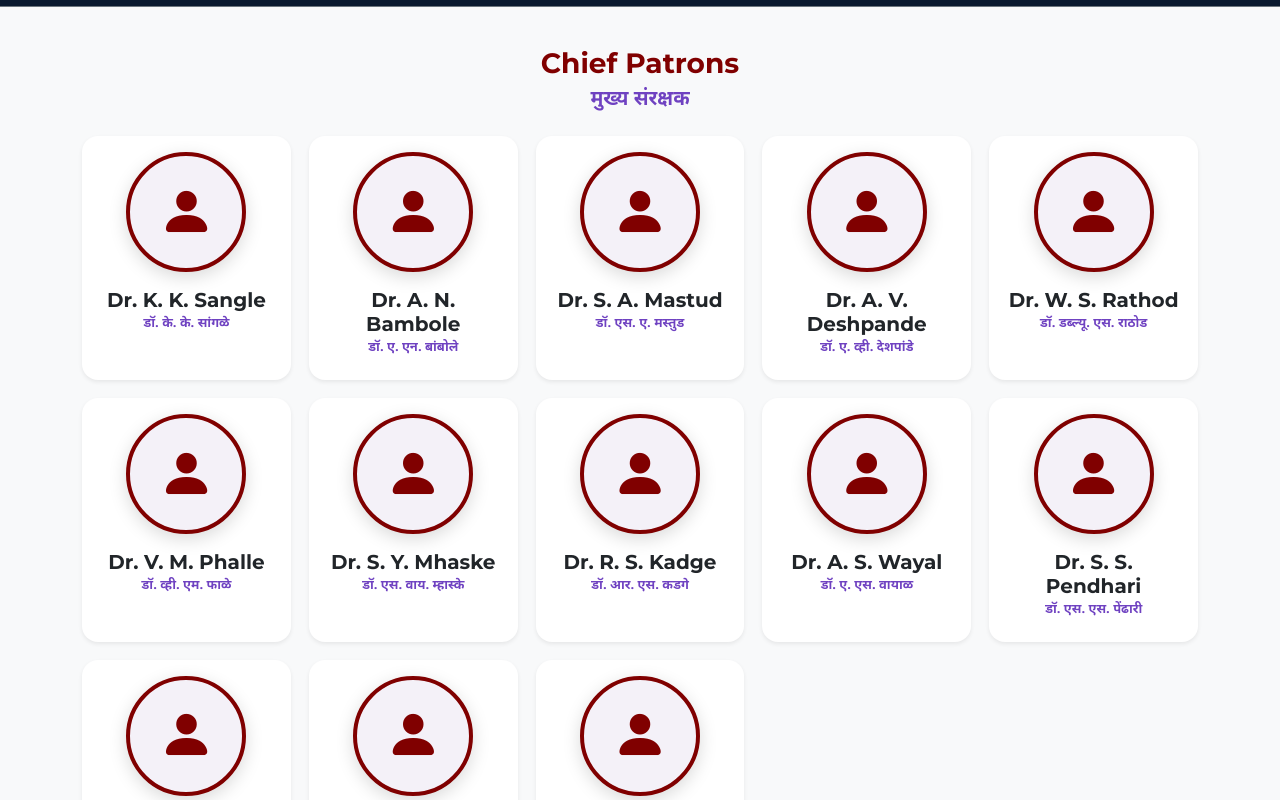
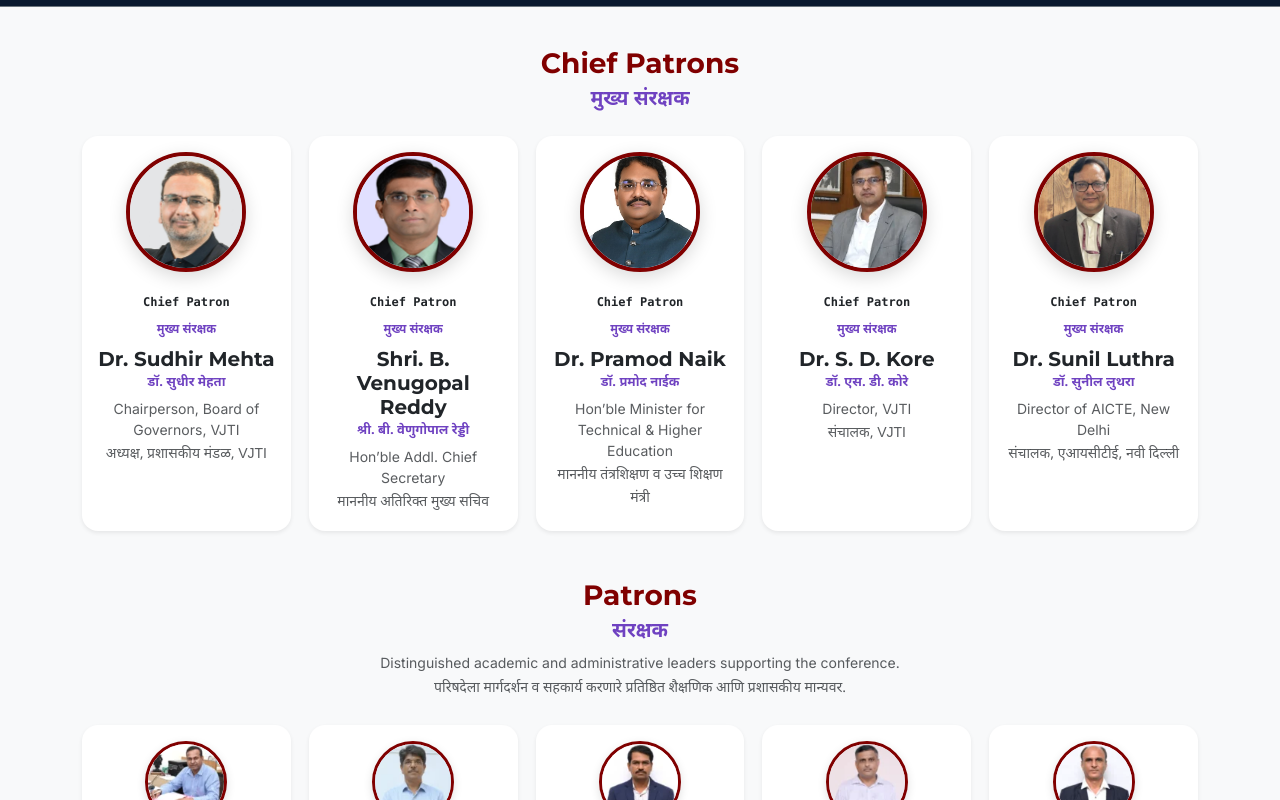
Before and after one commit to pooja-chirke/C-Users-EXAM-Documents-Antigravity-code, a React (Vite) app in the folder frontend/: page /committee in a window 1280 px wide. Shown: the part 620-1420 px from the top of the page. Built offline with nearby package versions, Linux system fonts and the light colour scheme.

Commit message:
Update committee patrons section

```diff
--- a/frontend/src/pages/Committee/CommitteePage.jsx
+++ b/frontend/src/pages/Committee/CommitteePage.jsx
@@ -1,6 +1,5 @@
 import React from 'react';
 import MainLayout from '../../layouts/MainLayout';
-
 
 // =========================================================
 // CHIEF PATRONS
@@ -54,7 +53,6 @@ import kunjTandon from '../../assets/committee/national-advisory/kunj-tandon.jpg
 import laxmanNetak from '../../assets/committee/national-advisory/laxman-netak.jpg';
 import nishaKurkure from '../../assets/committee/national-advisory/nisha-kurkure.jpg';
 import padmajaJoshi from '../../assets/committee/national-advisory/padmaja-joshi.jpg';
-import rhushabhGoradia from '../../assets/committee/national-advisory/rhushabh-goradia.jpg';
 import sunilBhirud from '../../assets/committee/national-advisory/sunil-bhirud.jpg';
 import lakshmiDatarPanat from '../../assets/committee/national-advisory/lakshmiDatarPanat.jpg';
 import ssBhat from '../../assets/committee/national-advisory/Dr_S_S_Bhat.jpg';
@@ -72,7 +70,6 @@ import mmChandane from '../../assets/committee/mm-chandane.jpg';
 // =========================================================
 
 import poojaChirke from '../../assets/committee/support-team/pooja-chirke.jpg';
-
 
 // =========================================================
 // ORGANIZING COMMITTEE DYNAMIC PHOTOS
@@ -187,9 +184,11 @@ export const CommitteePage = () => {
       image: sunilLuthra
     }
   ];
+
   // =======================================================
   // 2. PATRONS
   // =======================================================
+
   const patrons = [
     {
       name: 'Dr. K. K. Sangle',
@@ -324,9 +323,13 @@ export const CommitteePage = () => {
       marathiDesignation: 'अधिष्ठाता, आयटी पायाभूत सुविधा',
       affiliation: 'VJTI, Mumbai',
       marathiAffiliation: 'व्हीजेटीआय, मुंबई',
-      photo: mrShirole
+
+      // IMPORTANT:
+      // Patron folder image — NOT organizing committee image.
+      photo: patronMrShirole
     }
   ];
+
   // =======================================================
   // 3. INTERNATIONAL ADVISORY BOARD
   // =======================================================
@@ -341,6 +344,7 @@ export const CommitteePage = () => {
       marathiAffiliation: 'अमेरिका',
       photo: dineshRajan
     },
+
     {
       name: 'Dr. Jyotika Athavale',
       marathiName: 'डॉ. ज्योतिका आठवले',
@@ -362,7 +366,6 @@ export const CommitteePage = () => {
       photo: arnavShah
     },
 
-
     {
       name: 'Bhagyashri Nivdunge',
       marathiName: 'भाग्यश्री निवडुंगे',
@@ -373,6 +376,7 @@ export const CommitteePage = () => {
         'मायक्रोसॉफ्ट / युनिव्हर्सिटी ऑफ वॉशिंग्टन, अमेरिका',
       photo: bhagyashriNivdunge
     },
+
     {
       name: 'Gauri Joshi',
       marathiName: 'गौरी जोशी',
@@ -383,25 +387,24 @@ export const CommitteePage = () => {
         'मायक्रोसॉफ्ट / युनिव्हर्सिटी ऑफ सॅन फ्रान्सिस्को, अमेरिका',
       photo: gauriJoshi
     },
+
     {
       name: 'Crehan Santhumayor',
       marathiName: 'क्रेहान संथुमयोर',
       designation: 'Software Engineer',
       marathiDesignation: 'सॉफ्टवेअर अभियंता',
       affiliation: 'Amazon Prime Video, California, USA',
-      marathiAffiliation: 'अॅमेझॉन प्राइम व्हिडिओ, कॅलिफोर्निया, अमेरिका',
+      marathiAffiliation:
+        'अॅमेझॉन प्राइम व्हिडिओ, कॅलिफोर्निया, अमेरिका',
       photo: crehanSanthumayor
     }
-
   ];
 
   // =======================================================
-  // 3. NATIONAL ADVISORY BOARD
+  // 4. NATIONAL ADVISORY BOARD
   // =======================================================
 
   const nationalAdvisory = [
-
-
     {
       name: 'Dr. Amay Karkare',
       marathiName: 'डॉ. अमय करकरे',
@@ -435,6 +438,7 @@ export const CommitteePage = () => {
         'COEP टेक्नॉलॉजिकल युनिव्हर्सिटी, पुणे',
       photo: sunilBhirud
     },
+
     {
       name: 'Dr. S. S. Bhat',
       marathiName: 'डॉ. एस. एस. भट',
@@ -464,13 +468,16 @@ export const CommitteePage = () => {
       marathiAffiliation: 'आयआयएसईआर, पुणे',
       photo: nishaKurkure
     },
+
     {
       name: 'Lakshmi Datar Panat',
       marathiName: 'लक्ष्मी दातार पणत',
       designation: 'Researcher',
       marathiDesignation: 'संशोधक',
-      affiliation: 'Centre for Development of Advanced Computing (C-DAC), Pune',
-      marathiAffiliation: 'सेंटर फॉर डेव्हलपमेंट ऑफ अॅडव्हान्स्ड कम्प्युटिंग (C-DAC), पुणे',
+      affiliation:
+        'Centre for Development of Advanced Computing (C-DAC), Pune',
+      marathiAffiliation:
+        'सेंटर फॉर डेव्हलपमेंट ऑफ अॅडव्हान्स्ड कम्प्युटिंग (C-DAC), पुणे',
       photo: lakshmiDatarPanat
     },
 
@@ -498,16 +505,10 @@ export const CommitteePage = () => {
         'डॉ. बाबासाहेब आंबेडकर टेक्नॉलॉजिकल युनिव्हर्सिटी',
       photo: laxmanNetak
     }
-
-
   ];
 
   // =======================================================
-  // 4. ORGANIZING COMMITTEE
-  // =======================================================
-  //
-  // Udmale, Shirole, Chandane included.
-  // Shingade and V. B. Nikam removed.
+  // 5. ORGANIZING COMMITTEE
   // =======================================================
 
   const organizingCommittee = [
@@ -523,6 +524,7 @@ export const CommitteePage = () => {
       marathiDesignation: 'सहयोगी प्राध्यापक',
       photo: 'pm-chawan.jpg'
     },
+
     {
       name: 'Dr. M. R. Shirole',
       marathiName: 'डॉ. एम. आर. शिरोळे',
@@ -546,6 +548,7 @@ export const CommitteePage = () => {
       marathiDesignation: 'सहाय्यक प्राध्यापक',
       photo: 'sc-shrawne.jpg'
     },
+
     {
       name: 'Dr. V. K. Sambhe',
       marathiName: 'डॉ. व्ही. के. सांभे',
@@ -562,9 +565,6 @@ export const CommitteePage = () => {
       image: ssUdmale
     },
 
-
-
-
     // -------------------------
     // FACULTY
     // -------------------------
@@ -576,6 +576,7 @@ export const CommitteePage = () => {
       marathiDesignation: 'सहाय्यक प्राध्यापक',
       photo: 'mu-kulkarni.jpg'
     },
+
     {
       name: 'Prof. K. K. Joshi',
       marathiName: 'प्रा. के. के. जोशी',
@@ -616,7 +617,6 @@ export const CommitteePage = () => {
       photo: 'sa-khedkar.jpg'
     },
 
-
     {
       name: 'Prof. S. S. Lachure',
       marathiName: 'प्रा. एस. एस. लचुरे',
@@ -624,8 +624,6 @@ export const CommitteePage = () => {
       marathiDesignation: 'सहाय्यक प्राध्यापक',
       photo: 'ss-lachure.jpg'
     },
-
-
 
     // -------------------------
     // TENURE FACULTY
@@ -757,11 +755,10 @@ export const CommitteePage = () => {
   ];
 
   // =======================================================
-  // 5. SUPPORT TEAM
+  // 6. SUPPORT TEAM
   // =======================================================
 
   const supportTeam = [
-
     {
       name: 'Miss. Pooja Chirke',
       marathiName: 'कु. पूजा चिरके',
@@ -771,6 +768,7 @@ export const CommitteePage = () => {
       marathiRole: 'परिषद समन्वय आणि तांत्रिक सहाय्य',
       image: poojaChirke
     },
+
     {
       name: 'Mr. Omkar Moraye',
       marathiName: 'श्री. ओंकार मोरये',
@@ -780,6 +778,7 @@ export const CommitteePage = () => {
       marathiRole: 'सिस्टम अभियांत्रिकी आणि तांत्रिक सहाय्य',
       photo: null
     },
+
     {
       name: 'Mr. Pratik Desai',
       marathiName: 'श्री. प्रतीक देसाई',
@@ -808,9 +807,6 @@ export const CommitteePage = () => {
   const renderPersonCards = (members) => {
     return members.map((member, idx) => {
 
-      // Direct imported image has first priority.
-      // Dynamic organizing photo is second priority.
-
       const image =
         member.image ||
         getOrganizingPhoto(member.photo);
@@ -825,6 +821,7 @@ export const CommitteePage = () => {
             <div className="card-body text-center p-3">
 
               <div className="committee-photo">
+
                 {image ? (
                   <img
                     src={image}
@@ -838,6 +835,7 @@ export const CommitteePage = () => {
                     aria-hidden="true"
                   />
                 )}
+
               </div>
 
               <h6 className="committee-name">
@@ -871,21 +869,23 @@ export const CommitteePage = () => {
   };
 
   // =======================================================
-  // ADVISORY / SUPPORT CARDS
+  // ADVISORY / PATRONS / SUPPORT CARDS
   // =======================================================
 
   const renderSmallCards = (members) => {
     return members.map((member, idx) => {
 
-      // Direct image first.
-      // Then photo field.
-      const image = member.image || member.photo || null;
+      const image =
+        member.image ||
+        member.photo ||
+        null;
 
       return (
         <div
           className="committee-grid-item"
           key={`${member.name}-${idx}`}
         >
+
           <div className="card border-0 shadow-sm rounded-4 bg-white h-100 committee-card">
 
             <div className="card-body text-center p-3">
@@ -893,6 +893,7 @@ export const CommitteePage = () => {
               {/* PHOTO */}
 
               <div className="committee-photo">
+
                 {image ? (
                   <img
                     src={image}
@@ -906,6 +907,7 @@ export const CommitteePage = () => {
                     aria-hidden="true"
                   />
                 )}
+
               </div>
 
               {/* NAME */}
@@ -973,6 +975,7 @@ export const CommitteePage = () => {
             </div>
 
           </div>
+
         </div>
       );
     });
@@ -1029,7 +1032,9 @@ export const CommitteePage = () => {
 
       badge={
         <>
-          <span>CONFERENCE LEADERSHIP</span>
+          <span>
+            CONFERENCE LEADERSHIP
+          </span>
 
           <span
             style={{
@@ -1070,7 +1075,7 @@ export const CommitteePage = () => {
 
         <div className="committee-grid">
 
-          {patrons.map((p, idx) => (
+          {chiefPatrons.map((p, idx) => (
 
             <div
               className="committee-grid-item"
@@ -1156,8 +1161,58 @@ export const CommitteePage = () => {
 
       </section>
 
+
       {/* =====================================================
-          2. INTERNATIONAL ADVISORY BOARD
+          2. PATRONS
+      ====================================================== */}
+
+      <section className="mb-5">
+
+        <div className="text-center mb-4">
+
+          <h3 className="fw-bold font-heading text-vjti-maroon mb-2">
+            Patrons
+          </h3>
+
+          <h5
+            style={{
+              ...marathiFont,
+              color: '#6f42c1',
+              fontWeight: '700'
+            }}
+          >
+            संरक्षक
+          </h5>
+
+          <p className="text-muted small mt-2 mb-1">
+            Distinguished academic and administrative leaders supporting
+            the conference.
+          </p>
+
+          <p
+            className="text-muted small"
+            style={{
+              ...marathiFont,
+              lineHeight: '1.7'
+            }}
+          >
+            परिषदेला मार्गदर्शन व सहकार्य करणारे प्रतिष्ठित
+            शैक्षणिक आणि प्रशासकीय मान्यवर.
+          </p>
+
+        </div>
+
+        <div className="committee-grid">
+
+          {renderSmallCards(patrons)}
+
+        </div>
+
+      </section>
+
+
+      {/* =====================================================
+          3. INTERNATIONAL ADVISORY BOARD
       ====================================================== */}
 
       <section className="mb-5">
@@ -1195,13 +1250,16 @@ export const CommitteePage = () => {
         </div>
 
         <div className="committee-grid">
+
           {renderSmallCards(internationalAdvisory)}
+
         </div>
 
       </section>
 
+
       {/* =====================================================
-          3. NATIONAL ADVISORY BOARD
+          4. NATIONAL ADVISORY BOARD
       ====================================================== */}
 
       <section className="mb-5">
@@ -1240,13 +1298,16 @@ export const CommitteePage = () => {
         </div>
 
         <div className="committee-grid">
+
           {renderSmallCards(nationalAdvisory)}
+
         </div>
 
       </section>
 
+
       {/* =====================================================
-          4. ORGANIZING COMMITTEE
+          5. ORGANIZING COMMITTEE
       ====================================================== */}
 
       <section className="mb-5">
@@ -1284,13 +1345,16 @@ export const CommitteePage = () => {
         </div>
 
         <div className="committee-grid">
+
           {renderPersonCards(organizingCommittee)}
+
         </div>
 
       </section>
 
+
       {/* =====================================================
-          5. SUPPORT TEAM
+          6. SUPPORT TEAM
       ====================================================== */}
 
       <section className="mb-5">
@@ -1328,10 +1392,13 @@ export const CommitteePage = () => {
         </div>
 
         <div className="committee-grid">
+
           {renderSmallCards(supportTeam)}
+
         </div>
 
       </section>
+
 
       {/* =====================================================
           CONFERENCE LEADERSHIP NOTE
@@ -1372,6 +1439,7 @@ export const CommitteePage = () => {
 
       </section>
 
+
       {/* =====================================================
           PAGE SPECIFIC CSS
       ====================================================== */}
@@ -1394,6 +1462,7 @@ export const CommitteePage = () => {
           display: flex;
         }
 
+
         /* ================================================
            CARD
         ================================================ */
@@ -1412,6 +1481,7 @@ export const CommitteePage = () => {
             0 8px 24px rgba(0, 0, 0, 0.12) !important;
         }
 
+
         /* ================================================
            NORMAL PHOTO
         ================================================ */
@@ -1436,7 +1506,6 @@ export const CommitteePage = () => {
           align-items: center;
           justify-content: center;
 
-          /* Prevent image from being visually distorted */
           flex-shrink: 0;
         }
 
@@ -1448,21 +1517,10 @@ export const CommitteePage = () => {
 
           object-fit: cover;
 
-          /*
-           * Keeps the face centered.
-           * Change to center 25% if the face appears too low.
-           */
           object-position: center center;
 
-          /*
-           * Browser's normal high-quality image smoothing.
-           * Do NOT use pixelated rendering.
-           */
           image-rendering: auto;
 
-          /*
-           * Prevent unwanted opacity/filter blur.
-           */
           opacity: 1;
 
           filter: none;
@@ -1472,6 +1530,7 @@ export const CommitteePage = () => {
           font-size: 34px;
           color: #800000;
         }
+
 
         /* ================================================
            NAME
@@ -1484,6 +1543,7 @@ export const CommitteePage = () => {
           color: #212529;
           margin-bottom: 4px;
         }
+
 
         /* ================================================
            MARATHI NAME
@@ -1507,6 +1567,7 @@ export const CommitteePage = () => {
           margin-bottom: 6px;
         }
 
+
         /* ================================================
            DESIGNATION
         ================================================ */
@@ -1519,6 +1580,7 @@ export const CommitteePage = () => {
 
           line-height: 1.35;
         }
+
 
         /* ================================================
            MARATHI DESIGNATION
@@ -1541,6 +1603,7 @@ export const CommitteePage = () => {
           margin-top: 2px;
         }
 
+
         /* ================================================
            AFFILIATION
         ================================================ */
@@ -1554,6 +1617,7 @@ export const CommitteePage = () => {
 
           margin-top: 6px;
         }
+
 
         /* ================================================
            MARATHI AFFILIATION / ROLE
@@ -1576,6 +1640,7 @@ export const CommitteePage = () => {
           margin-top: 3px;
         }
 
+
         /* ================================================
            CHIEF PATRON PHOTO
         ================================================ */
@@ -1610,10 +1675,13 @@ export const CommitteePage = () => {
           display: block;
 
           object-fit: cover;
+
           object-position: center center;
 
           image-rendering: auto;
+
           opacity: 1;
+
           filter: none;
         }
 
@@ -1621,6 +1689,7 @@ export const CommitteePage = () => {
           font-size: 55px;
           color: #800000;
         }
+
 
         /* ================================================
            LARGE DESKTOP - 5 CARDS
@@ -1635,6 +1704,7 @@ export const CommitteePage = () => {
 
         }
 
+
         /* ================================================
            LAPTOP - 4 CARDS
         ================================================ */
@@ -1648,6 +1718,7 @@ export const CommitteePage = () => {
 
         }
 
+
         /* ================================================
            TABLET - 3 CARDS
         ================================================ */
@@ -1661,6 +1732,7 @@ export const CommitteePage = () => {
 
         }
 
+
         /* ================================================
            SMALL TABLET - 2 CARDS
         ================================================ */
@@ -1681,6 +1753,7 @@ export const CommitteePage = () => {
 
         }
 
+
         /* ================================================
            MOBILE - 1 CARD
         ================================================ */
```
